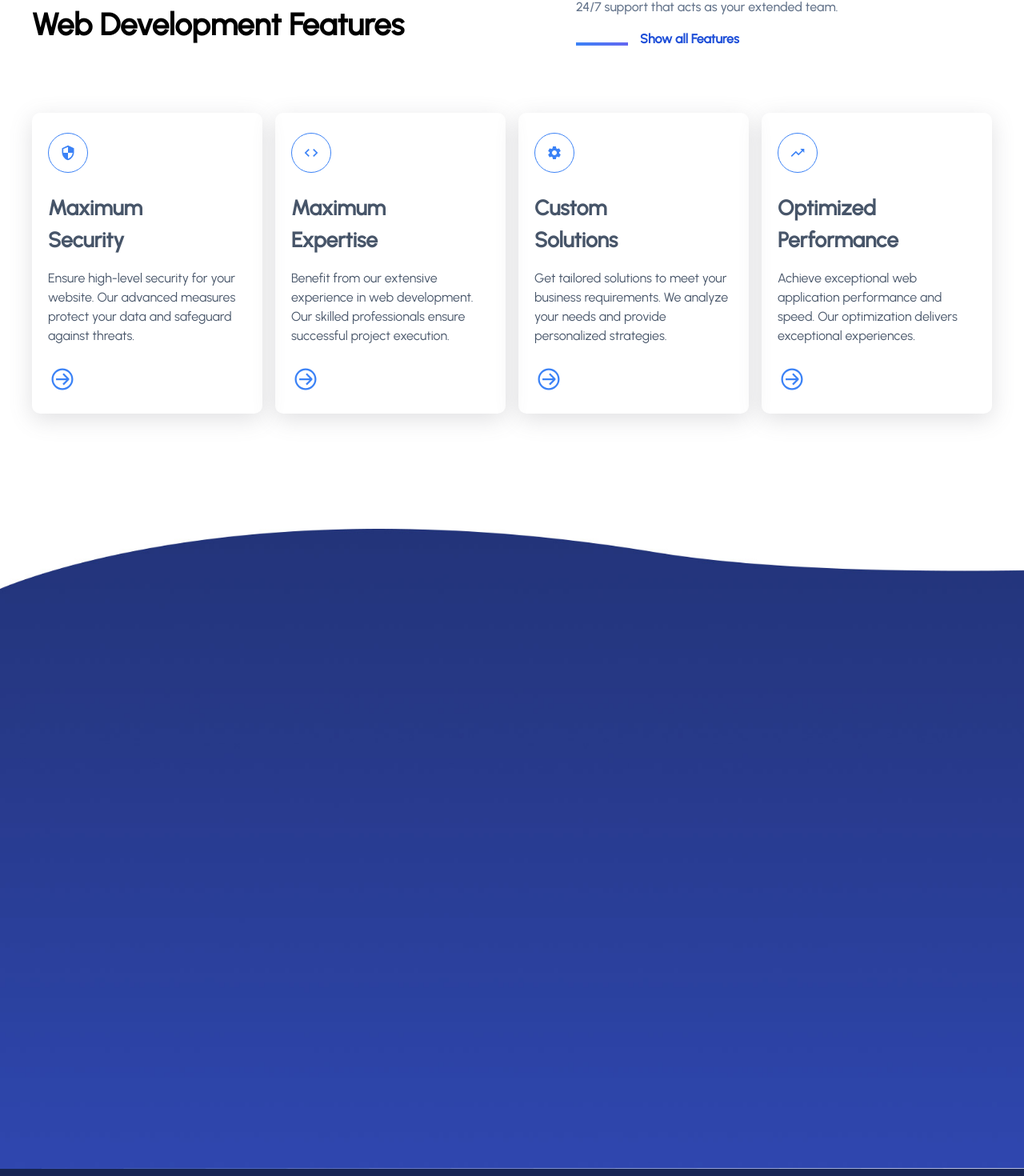
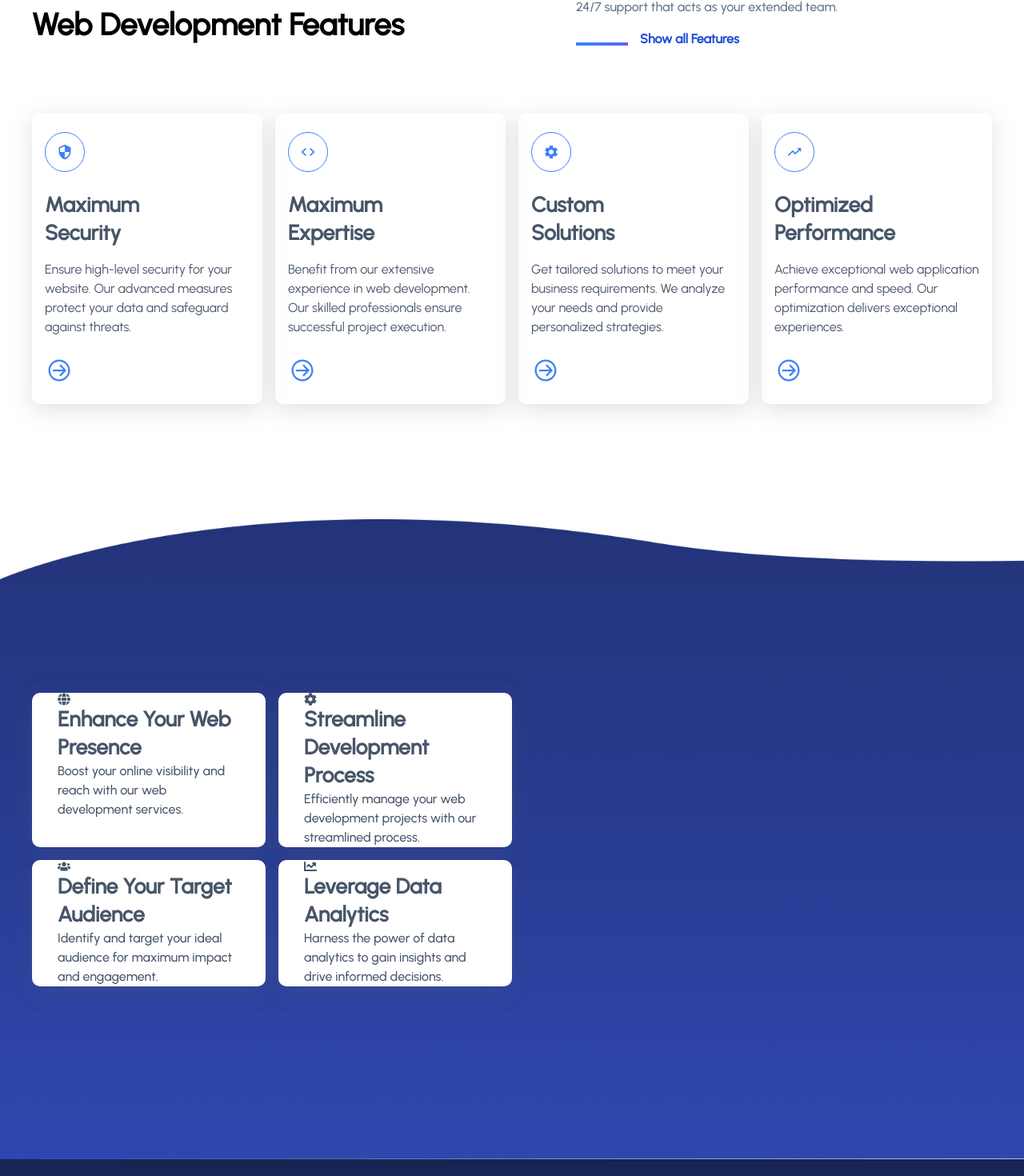
Before and after one commit to tusharshaha/web-market, a Next.js app in the folder frontend/: page / in a window 1280 px wide. Shown: the part 1013-2483 px from the top of the page at 80% size. Built offline with nearby package versions, Linux system fonts and the light colour scheme.

Commit message:
updated wcu and features

```diff
--- a/frontend/components/Home/Features.tsx
+++ b/frontend/components/Home/Features.tsx
@@ -32,7 +32,7 @@ const Features: React.FC = () => {
       {/* cards  */}
       <div className='grid grid-cols-4 gap-4 mt-20'>
         {
-          features.map((ele, i) => <div key={i} className='cus-card text-slate-600'>
+          features.map((ele, i) => <div key={i} className='cus-card px-4 py-6 text-slate-600'>
             <span className='fs-icon mb-6'>{ele.icons}</span>
             <h3 className='font-semibold'>{ele.t1}</h3>
             <h3 className='font-semibold'>{ele.t2}</h3>
--- a/frontend/components/Home/WhyChooseUs.tsx
+++ b/frontend/components/Home/WhyChooseUs.tsx
@@ -1,9 +1,37 @@
-import React from 'react';
+import React, { ReactElement } from 'react';
+import { FaGlobe, FaCog, FaUsers, FaChartLine } from 'react-icons/fa';
+
+type Point = {
+  icons: ReactElement,
+  title: string,
+  message: string
+}
 
 const WhyChooseUs: React.FC = () => {
+  const points: Point[] = [
+    { icons: <FaGlobe />, title: "Enhance Your Web Presence", message: "Boost your online visibility and reach with our web development services." },
+    { icons: <FaCog />, title: "Streamline Development Process", message: "Efficiently manage your web development projects with our streamlined process." },
+    { icons: <FaUsers />, title: "Define Your Target Audience", message: "Identify and target your ideal audience for maximum impact and engagement." },
+    { icons: <FaChartLine />, title: "Leverage Data Analytics", message: "Harness the power of data analytics to gain insights and drive informed decisions." },
+  ];
   return (
-    <div className='wcu-bg mt-36'>
+    <div className='wcu-bg mt-36 flex items-center'>
+      <div className="cus-container">
+        <div className="grid grid-cols-2">
+          <div className='grid grid-cols-2 gap-4'>
+              {
+                points.map((ele, i)=> <div key={i} className='px-8 cus-card bg-white text-slate-600'>
+                  <span>{ele.icons}</span>
+                  <h3 className='font-semibold'>{ele.title}</h3>
+                  <p>{ele.message}</p>
+                </div>)
+              }
+          </div>
+          <div>
 
+          </div>
+        </div>
+      </div>
     </div>
   );
 };
--- a/frontend/styles/globals.css
+++ b/frontend/styles/globals.css
@@ -19,7 +19,7 @@
   }
 
   h3 {
-    @apply text-[1.65rem] leading-[40px];
+    @apply text-[1.65rem] leading-[35px];
   }
 
   h4 {
@@ -149,7 +149,6 @@ a {
 }
 
 .cus-card {
-  padding: 25px 20px;
   box-shadow: rgba(100, 100, 111, 0.2) 0px 7px 29px 0px;
   border-radius: 10px;
 }
```
